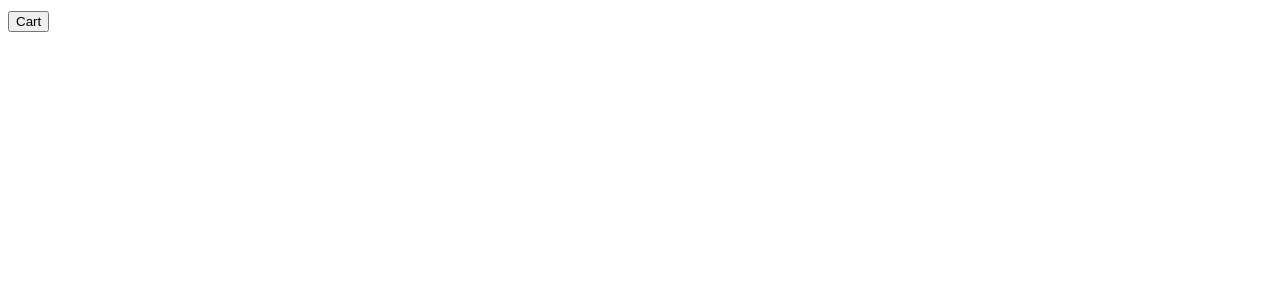
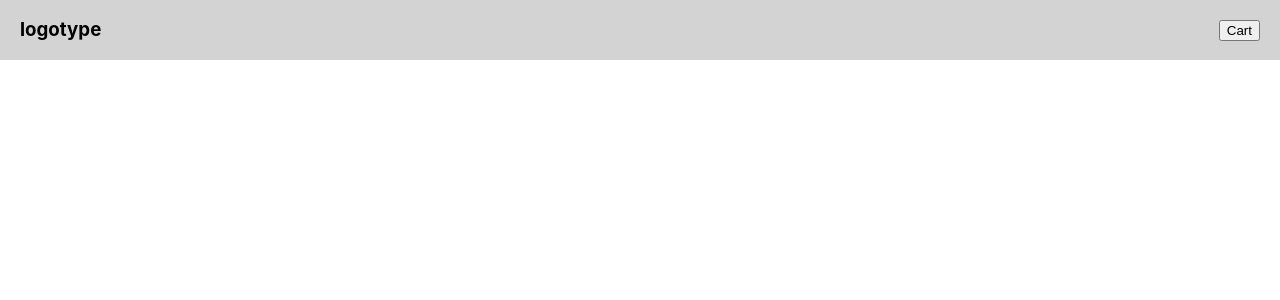
Before and after one commit to AliakseiKrasko/tool_kit, a React (Vite) app: page / in a window 1280 px wide. Shown: the top 300 px of the page. Built offline with nearby package versions, Linux system fonts and the light colour scheme.

Commit message:
create portal and applied it to Modal

```diff
--- a/src/App.tsx
+++ b/src/App.tsx
@@ -1,9 +1,9 @@
-import {Cart} from './components/Cart/Cart.tsx';
+import {Header} from './components/Header/Header.tsx';
 
 function App() {
     return (
         <div>
-            <Cart />
+            <Header />
         </div>
     )
 }
--- /dev/null
+++ b/src/components/Header/Header.module.css
@@ -0,0 +1,22 @@
+.headerWrapper {
+    background-color: lightgray;
+    margin-bottom: 20px;
+    position: fixed;
+    height: 60px;
+    left: 0;
+    right: 0;
+    top: 0;
+    width: 100%;
+    display: flex;
+    align-items: center;
+}
+
+.container {
+    display: flex;
+    width: 1440px;
+    justify-content: space-between;
+    margin: 0 auto;
+    align-items: center;
+    padding-left: 20px;
+    padding-right: 20px;
+}
--- /dev/null
+++ b/src/components/Header/Header.tsx
@@ -0,0 +1,13 @@
+import s from './Header.module.css'
+import {Cart} from '../Cart/Cart.tsx';
+
+export const Header = () => {
+    return (
+        <div className={s.headerWrapper}>
+            <div className={s.container}>
+                <h3>logotype</h3>
+                <Cart />
+            </div>
+        </div>
+    )
+}
--- a/src/components/Modal/Modal.tsx
+++ b/src/components/Modal/Modal.tsx
@@ -1,5 +1,6 @@
 import s from './Modal.module.css'
 import {ReactNode} from 'react';
+import {createPortal} from 'react-dom';
 
 type Props = {
     open: boolean
@@ -11,6 +12,8 @@
     return (
         <>
             {open && (
+                <>
+                    {createPortal(
                         <div className={s.overlay}>
                             <div className={s.content}>
                                 <h3 className={s.title}>{modalTitle}</h3>
@@ -20,7 +23,10 @@
                                     x
                                 </button>
                             </div>
-                </div>
+                        </div>,
+                        document.body
+                    )}
+                </>
             )}
         </>
     );
```
Lines whose indentation alone changed are shown as unchanged.
